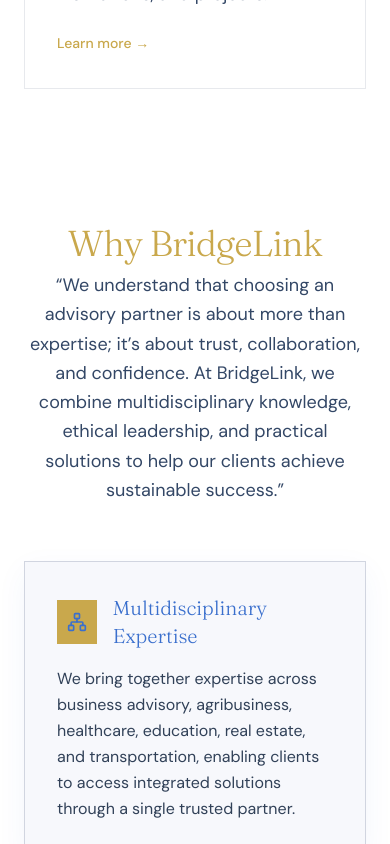
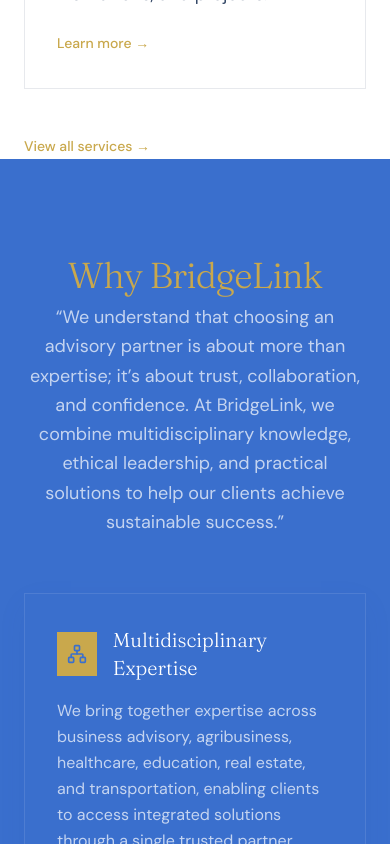
Before and after one commit to chiefthechief/bridgelink, a React (Vite) app: page / in a window 390 px wide. Shown: the part 4680-5524 px from the top of the page. Built offline with nearby package versions, Linux system fonts and the light colour scheme.

Commit message:
retouched homepage UI

```diff
--- a/src/components/CTABanner.tsx
+++ b/src/components/CTABanner.tsx
@@ -3,19 +3,8 @@
 
 export function CTABanner() {
   return (
-    <AnimatedSection className="relative overflow-hidden bg-navy py-24 lg:py-32">
-      <div
-        className="pointer-events-none absolute -left-32 -top-32 h-96 w-96 rounded-full bg-white/5"
-        aria-hidden="true"
-      />
-      <div
-        className="pointer-events-none absolute -bottom-24 -right-24 h-80 w-80 rounded-full bg-white/5"
-        aria-hidden="true"
-      />
-      <div
-        className="pointer-events-none absolute left-1/2 top-1/2 h-64 w-64 -translate-x-1/2 -translate-y-1/2 rounded-full bg-white/5"
-        aria-hidden="true"
-      />
+    <AnimatedSection className="relative overflow-hidden bg-white py-24 lg:py-32">
+      <div className="absolute inset-0 bg-gradient-to-b from-gray-50 to-white" />
 
       <div className="relative mx-auto max-w-3xl px-6 text-center lg:px-8">
         <div className="flex items-center justify-center gap-4">
@@ -24,13 +13,13 @@
           <span className="h-px w-12 bg-gold" />
         </div>
 
-        <h2 className="font-display mt-8 text-4xl font-light leading-tight text-white md:text-5xl lg:text-6xl">
+        <h2 className="font-display mt-8 text-4xl font-light leading-tight text-navy md:text-5xl lg:text-6xl">
           Every successful partnership begins
           <br />
           with a conversation.
         </h2>
-        <p className="mx-auto mt-6 max-w-lg text-lg leading-relaxed text-white/60">
-          Whether you’re seeking strategic advisory services, exploring
+        <p className="mx-auto mt-6 max-w-lg text-lg leading-relaxed text-navy/60">
+          Whether you're seeking strategic advisory services, exploring
           investment opportunities, or looking for a trusted partner to support
           your organization, our team is ready to discuss your objectives and
           recommend practical solutions tailored to your needs.
--- a/src/components/ServicesGrid.tsx
+++ b/src/components/ServicesGrid.tsx
@@ -53,7 +53,7 @@
           ))}
         </div>
 
-        <div className="mt-10">
+        <div className="mt-10 mb-8">
           <Link
             to="/services"
             className="inline-flex text-sm font-medium text-gold transition-colors hover:text-navy"
@@ -63,5 +63,5 @@
         </div>
       </div>
     </AnimatedSection>
-  )
+  );
 }
--- a/src/components/WhyBridgeLinkSection.tsx
+++ b/src/components/WhyBridgeLinkSection.tsx
@@ -44,14 +44,14 @@
   return (
     <AnimatedSection
       id="why-bridgelink"
-      className="bg-white py-24 lg:py-32 mt-[-8rem]"
+      className="bg-navy py-24 lg:py-32 mt-[-8rem]"
     >
       <div className="mx-auto max-w-7xl px-6 lg:px-8">
         <div className="mx-auto max-w-3xl text-center">
           <h2 className="font-display text-4xl font-light tracking-tight text-gold md:text-5xl">
             Why BridgeLink
           </h2>
-          <p className="mt-2 text-lg leading-relaxed text-muted-text">
+          <p className="mt-2 text-lg leading-relaxed text-white/70">
             “We understand that choosing an advisory partner is about more than
             expertise; it’s about trust, collaboration, and confidence. At
             BridgeLink, we combine multidisciplinary knowledge, ethical
@@ -66,17 +66,17 @@
             return (
               <div
                 key={pillar.title}
-                className="rounded-none border border-border bg-[#f7f8fc] p-8 shadow-[0_10px_30px_rgba(25,86,190,0.05)]"
+                className="rounded-none border border-white/10 bg-navy/40 p-8 shadow-[0_10px_30px_rgba(25,86,190,0.05)]"
               >
                 <div className="flex items-center gap-4">
                   <span className="inline-flex h-11 w-11 items-center justify-center bg-gold text-navy">
                     <Icon size={20} />
                   </span>
-                  <h3 className="font-display text-xl font-light text-navy">
+                  <h3 className="font-display text-xl font-light text-white">
                     {pillar.title}
                   </h3>
                 </div>
-                <p className="mt-4 text-base leading-relaxed text-slate-700">
+                <p className="mt-4 text-base leading-relaxed text-white/70">
                   {pillar.description}
                 </p>
               </div>
--- a/src/pages/HomePage.tsx
+++ b/src/pages/HomePage.tsx
@@ -17,5 +17,5 @@
       <OpportunitiesSection />
       <CTABanner />
     </main>
-  )
+  );
 }
```
